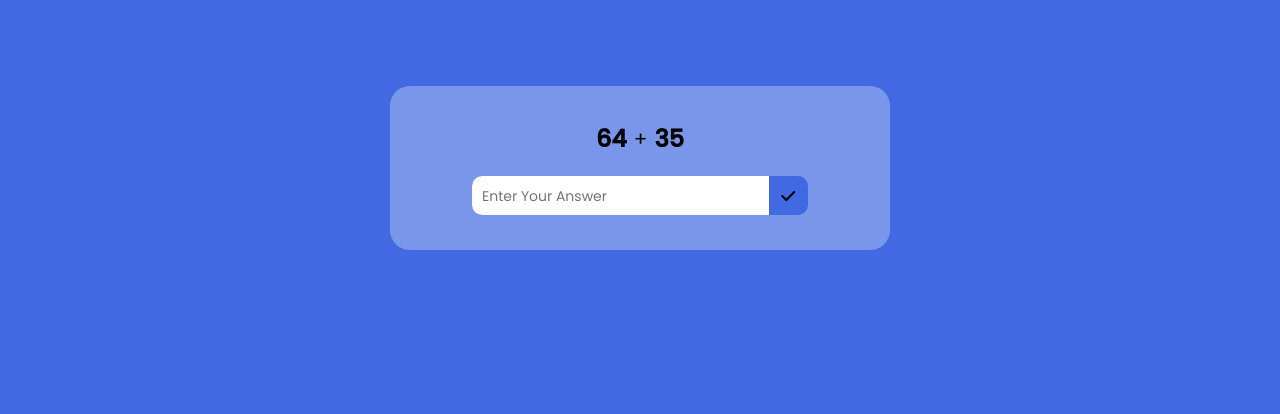
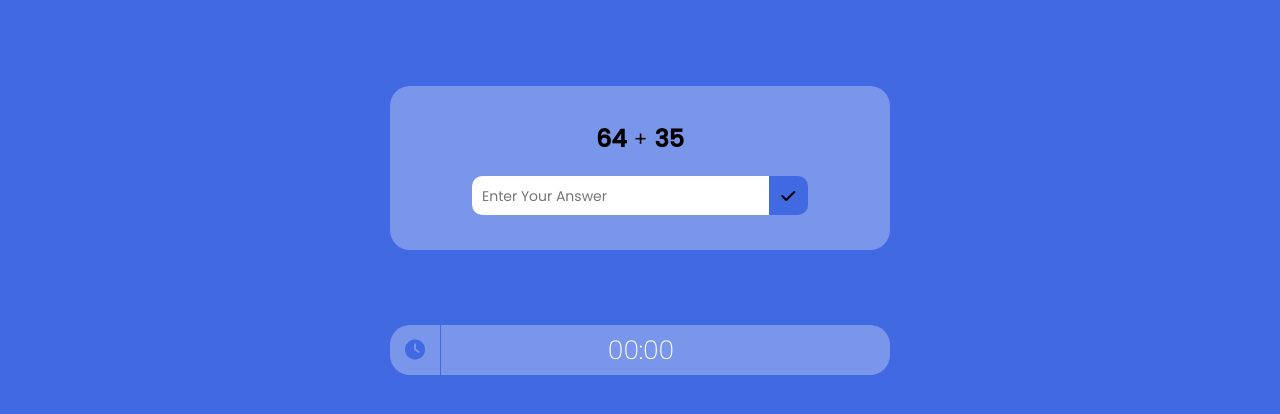
Before and after one commit to AzaanUllah-Khan/Math-Quiz, a plain HTML site: page index.html in a window 1280 px wide. Shown: the part 110-524 px from the top of the page. Drawn offline with Linux system fonts and the light colour scheme; some packages are replaced by stand-ins of ours; a script that the page names is missing.

Commit message:
timer added

```diff
--- a/index.html
+++ b/index.html
@@ -50,6 +50,10 @@
                 <i class="fa fa-check" onclick="submit(this)"></i>
             </div>
         </div>
+        <div class="container" style="margin: 20px auto; padding: 0; display: flex;">
+            <i class="fa fa-clock" style="color: royalblue; font-size: 20px; padding: 15px; border-right: 1px solid royalblue;"></i>
+            <h1 style="width: 80%; display: flex; align-items: center; justify-content: center; font-weight: lighter; color: white; font-size: 26px;">00:00</h1>
+        </div>
     </div>
     <script src='https://cdn.jsdelivr.net/npm/sweetalert2@11'></script>
     <script src='sweetalert2.all.min.js'></script>
```
